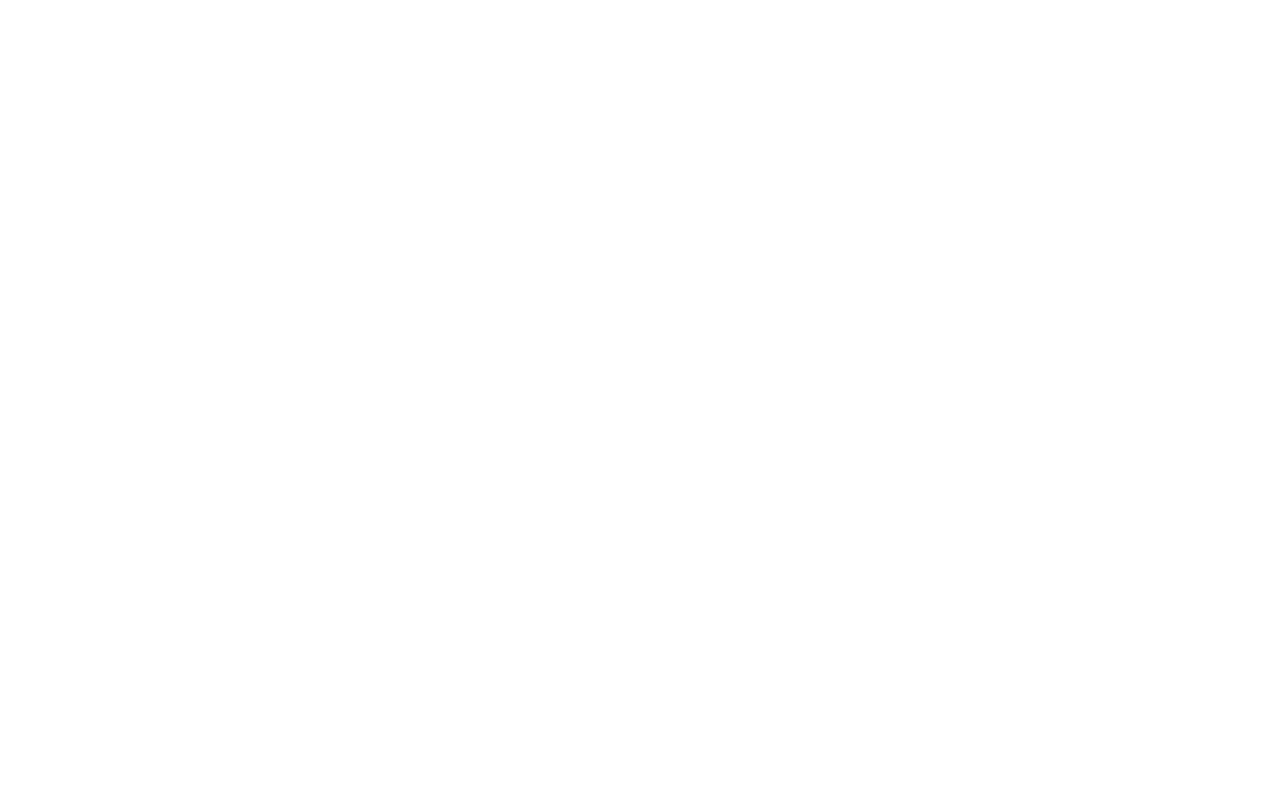
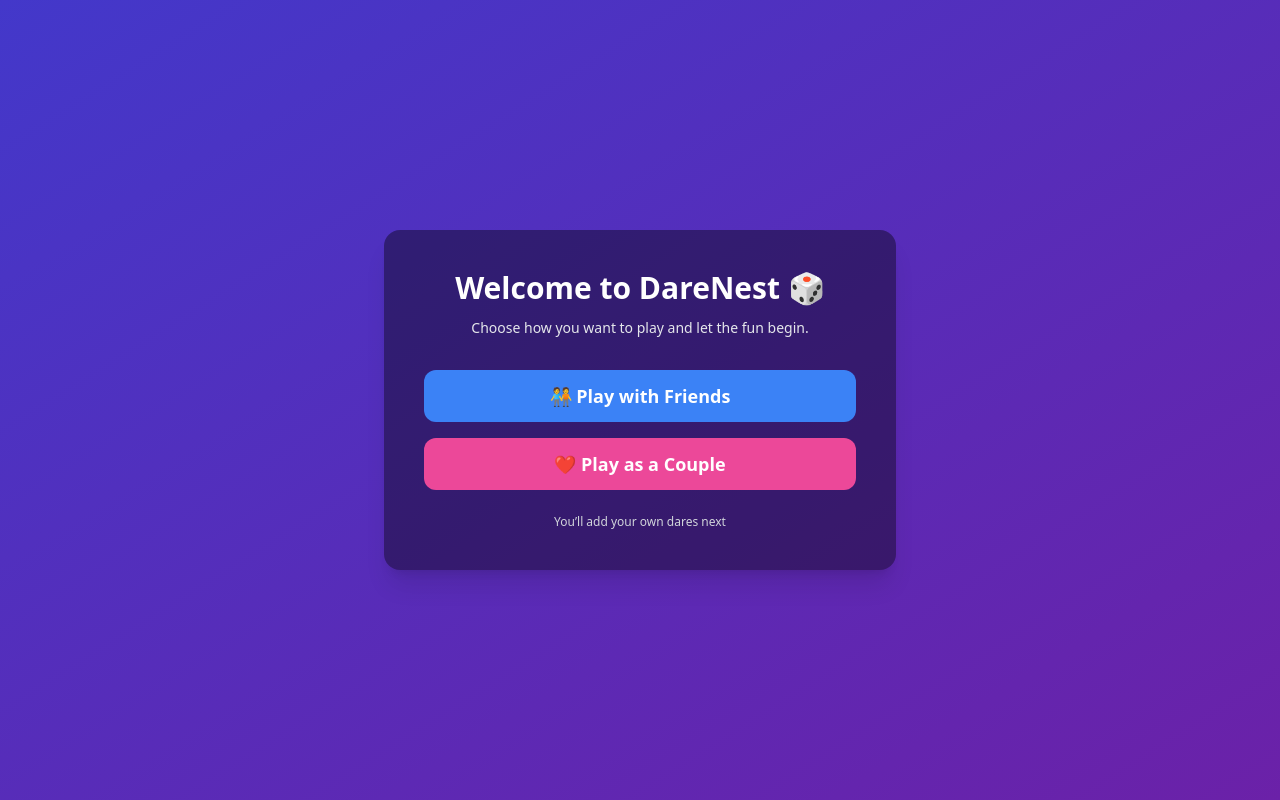
Before and after one commit to Nikhil8767/DareNest, a React (Vite) app in the folder dareNest/: page /session in a window 1280 px wide. Before the commit this address had no page. Built offline with nearby package versions, Linux system fonts and the light colour scheme.

Commit message:
added session component and dares page for differnt sessions

```diff
--- a/dareNest/src/App.jsx
+++ b/dareNest/src/App.jsx
@@ -4,6 +4,7 @@ import Home from './components/Home'
 import { BrowserRouter as Router,Route, Routes } from 'react-router-dom'
 import Register from './components/Register'
 import Login from './components/Login'
+import Session from './components/Session'
 
 
 
@@ -16,6 +17,7 @@ import Login from './components/Login'
           <Route path='/register' element={<Register/>}/>
           <Route path='/' element={<Home/>}/>
           <Route path='/login' element={<Login/>}/>
+          <Route path='/session' element={<Session/>}/>
         </Routes>
 
     )
--- a/dareNest/src/components/Login.jsx
+++ b/dareNest/src/components/Login.jsx
@@ -65,6 +65,7 @@ const Login=()=>{
         <button
           type="submit"
           className="w-full bg-purple-600 text-white py-2 rounded hover:bg-purple-700 transition"
+
         >
           Login
         </button>
--- a/dareNest/src/components/Session.jsx
+++ b/dareNest/src/components/Session.jsx
@@ -1,12 +1,102 @@
-import { useState } from "react";
+// import { useState } from "react";
 
-const Session=()=>{
+// const Session=()=>{
 
-    return(
-        <>
+//     return(
+//         <>
+//         <h2>this is select session</h2>
+//         </>
+//     )
+// }
 
-        </>
-    )
+// export default Session;
+import { useEffect, useRef } from "react";
+import { useNavigate } from "react-router-dom";
+
+export default function Session() {
+  const navigate = useNavigate();
+  const audioRef = useRef(null);
+
+  // Play background music
+  useEffect(() => {
+    if (audioRef.current) {
+      audioRef.current.volume = 0.15; // very soft
+      audioRef.current.play().catch(() => {});
+    }
+  }, []);
+
+  const startSession = async (type) => {
+    try {
+      const token = localStorage.getItem("token");
+
+      const res = await fetch("http://localhost:5000/api/select/session", {
+        method: "POST",
+        headers: {
+          "Content-Type": "application/json",
+          Authorization: `Bearer ${token}`,
+        },
+        body: JSON.stringify({ sessionType: type }),
+      });
+
+      const data = await res.json();
+
+      if (!res.ok) {
+        alert(data.message || "Failed to create session");
+        return;
+      }
+
+      localStorage.setItem("sessionId", data.sessionId);
+      localStorage.setItem("sessionType", type);
+
+      if (type === "friends") {
+  navigate("/friends-dares");
+} else {
+  navigate("/couple-dares");
 }
 
-export default Session;
+    } catch (error) {
+      alert("Server error");
+    }
+  };
+
+  return (
+    <div className="min-h-screen flex items-center justify-center bg-gradient-to-br from-indigo-700 to-purple-800 text-white px-6">
+      {/* Background Music */}
+      <audio ref={audioRef} loop>
+        <source src="/src/assets/game-music.mp3" type="audio/mpeg" />
+      </audio>
+
+      <div className="bg-black bg-opacity-40 p-10 rounded-2xl shadow-xl max-w-lg w-full text-center">
+        {/* Greeting */}
+        <h1 className="text-3xl font-bold mb-3">
+          Welcome to DareNest 🎲
+        </h1>
+
+        <p className="text-sm mb-8 text-gray-200">
+          Choose how you want to play and let the fun begin.
+        </p>
+
+        {/* Session Options */}
+        <div className="space-y-4">
+          <button
+            onClick={() => startSession("friends")}
+            className="w-full py-3 rounded-xl bg-blue-500 hover:bg-blue-600 transition font-semibold text-lg"
+          >
+            🧑‍🤝‍🧑 Play with Friends
+          </button>
+
+          <button
+            onClick={() => startSession("couple")}
+            className="w-full py-3 rounded-xl bg-pink-500 hover:bg-pink-600 transition font-semibold text-lg"
+          >
+            ❤️ Play as a Couple
+          </button>
+        </div>
+
+        <p className="text-xs mt-6 text-gray-300">
+          You’ll add your own dares next
+        </p>
+      </div>
+    </div>
+  );
+}
```
Also changed, not shown: dareNest/src/components/CoupleDare.jsx (added), dareNest/src/components/FriendsDare.jsx (added), 1 other file (tests, documents, lock files or other folders).
